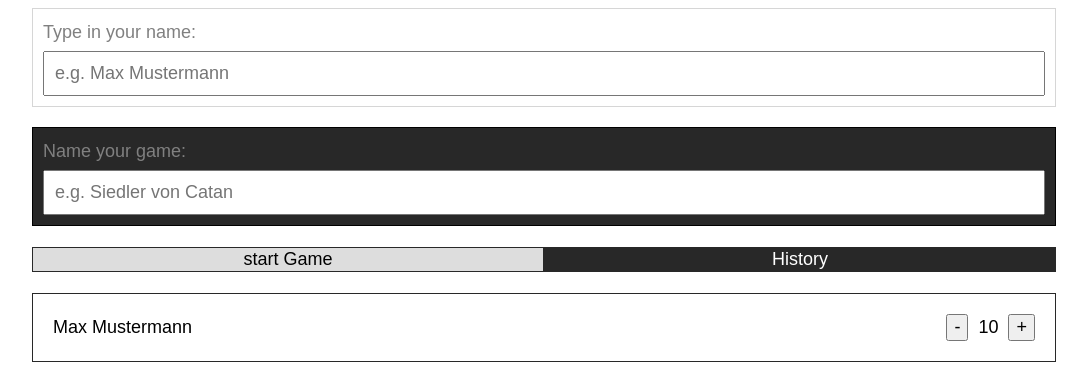
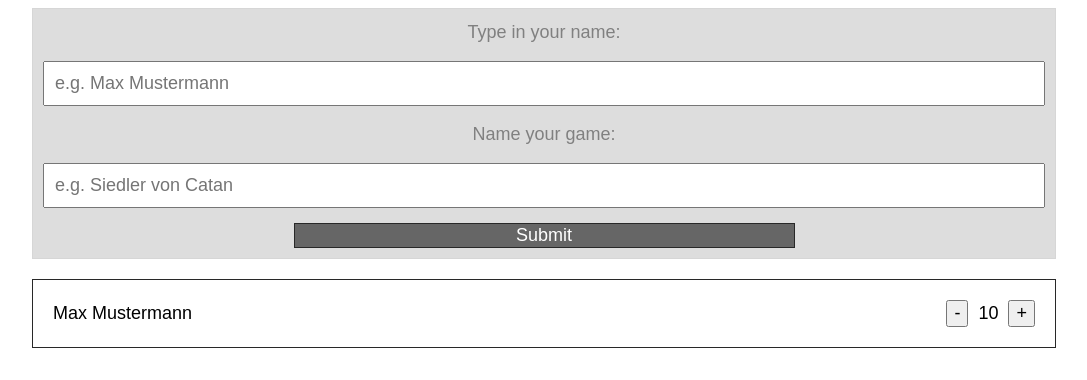
Before and after one commit to CasparVelsen/scorekeeper, a React (Create React App) app: page / in a window 1280 px wide. Shown: the top 380 px of the page, without its empty margins (96-1183 px from the left). Built offline with nearby package versions, Linux system fonts and the light colour scheme.

Commit message:
Replacing css with styled components

```diff
--- a/src/App.js
+++ b/src/App.js
@@ -1,6 +1,6 @@
-import Input from "./components/Input";
 import Button from "./components/Button";
 import Player from "./components/Player";
+import Form from "./components/Form";
 
 import styled from "styled-components";
 
@@ -9,20 +9,7 @@ import "./App.css";
 function App() {
   return (
     <Main>
-      <Input
-        title={"Type in your name:"}
-        placeholder={"e.g. Max Mustermann"}
-        isDark={false}
-      />
-      <Input
-        title={"Name your game:"}
-        placeholder={"e.g. Siedler von Catan"}
-        isDark={true}
-      />
-      <div>
-        <Button children={"start Game"} isDark={false} />
-        <Button children={"History"} isDark={true} />
-      </div>
+      <Form />
       <Player name={"Max Mustermann"} score={"10"} />
     </Main>
   );
--- a/src/components/Button.css
+++ /dev/null
@@ -1,12 +0,0 @@
-.Button {
-  background-color: #ddd;
-  border: 1px solid rgb(40, 40, 40);
-  padding: 4px, 12px;
-  font-size: 1em;
-  width: 40vw;
-}
-
-.Button--dark {
-  background-color: rgb(40, 40, 40);
-  color: white;
-}
--- a/src/components/Button.js
+++ b/src/components/Button.js
@@ -1,12 +1,18 @@
-import "./Button.css";
+import styled from "styled-components";
 
 export default function Button({ children, onClick, isDark }) {
   return (
-    <button
-      className={isDark ? "Button Button--dark" : "Button"}
-      onClick={onClick}
-    >
+    <StyledButton isDark={true} onClick={onClick}>
       {children}
-    </button>
+    </StyledButton>
   );
 }
+
+const StyledButton = styled.button`
+  background-color: ${(props) => (props.isDark ? "#666" : "#ddd")};
+  color: ${(props) => (props.isDark ? "white" : "black")};
+  border: 1px solid rgb(40, 40, 40);
+  padding: 4px, 12px;
+  font-size: 1em;
+  width: 50%;
+`;
--- /dev/null
+++ b/src/components/Form.js
@@ -0,0 +1,24 @@
+import Input from "./Input";
+import Button from "./Button";
+import styled from "styled-components";
+
+export default function Form() {
+  return (
+    <InputForm>
+      <Input title={"Type in your name:"} placeholder={"e.g. Max Mustermann"} />
+      <Input title={"Name your game:"} placeholder={"e.g. Siedler von Catan"} />
+      <Button>Submit</Button>
+    </InputForm>
+  );
+}
+
+const InputForm = styled.form`
+  display: flex;
+  flex-direction: column;
+  align-items: center;
+  gap: 15px;
+  border: 1px solid rgb(214, 214, 214);
+  padding: 10px;
+  width: 80vw;
+  background-color: #ddd;
+`;
--- a/src/components/Input.css
+++ /dev/null
@@ -1,29 +0,0 @@
-.Input {
-  display: flex;
-  flex-direction: column;
-  gap: 5px;
-  border: 1px solid rgb(214, 214, 214);
-  padding: 10px;
-  width: 80vw;
-}
-
-.Input--dark {
-  display: flex;
-  flex-direction: column;
-  gap: 5px;
-  border: 1px solid black;
-  background-color: rgb(40, 40, 40);
-  color: white;
-  padding: 10px;
-}
-
-.Input__title {
-  font-family: sans-serif;
-  color: grey;
-}
-
-.Input__textfield {
-  font-family: sans-serif;
-  padding: 10px;
-  color: rgb(171, 171, 171);
-}
--- a/src/components/Input.js
+++ b/src/components/Input.js
@@ -1,15 +1,27 @@
-import "./Input.css";
+import styled from "styled-components";
 
 export default function Input({ title, placeholder, isDark }) {
   return (
-    <form className={isDark ? "Input Input--dark" : "Input"}>
-      <label className="Input__title">{title}</label>
-      <input
-        className="Input__textfield"
+    <>
+      <InputTitle>{title}</InputTitle>
+      <InputTextfield
         name="nameOfPlayer"
         placeholder={placeholder}
         type="text"
-      ></input>
-    </form>
+      ></InputTextfield>
+    </>
   );
 }
+
+const InputTitle = styled.label`
+  left: 0;
+  font-family: sans-serif;
+  color: grey;
+`;
+
+const InputTextfield = styled.input`
+  font-family: sans-serif;
+  padding: 10px;
+  color: rgb(171, 171, 171);
+  width: 100%;
+`;
```
Also changed, not shown: src/components/Player.js (+4 -8 lines), 2 other files (tests, documents, lock files or other folders).
